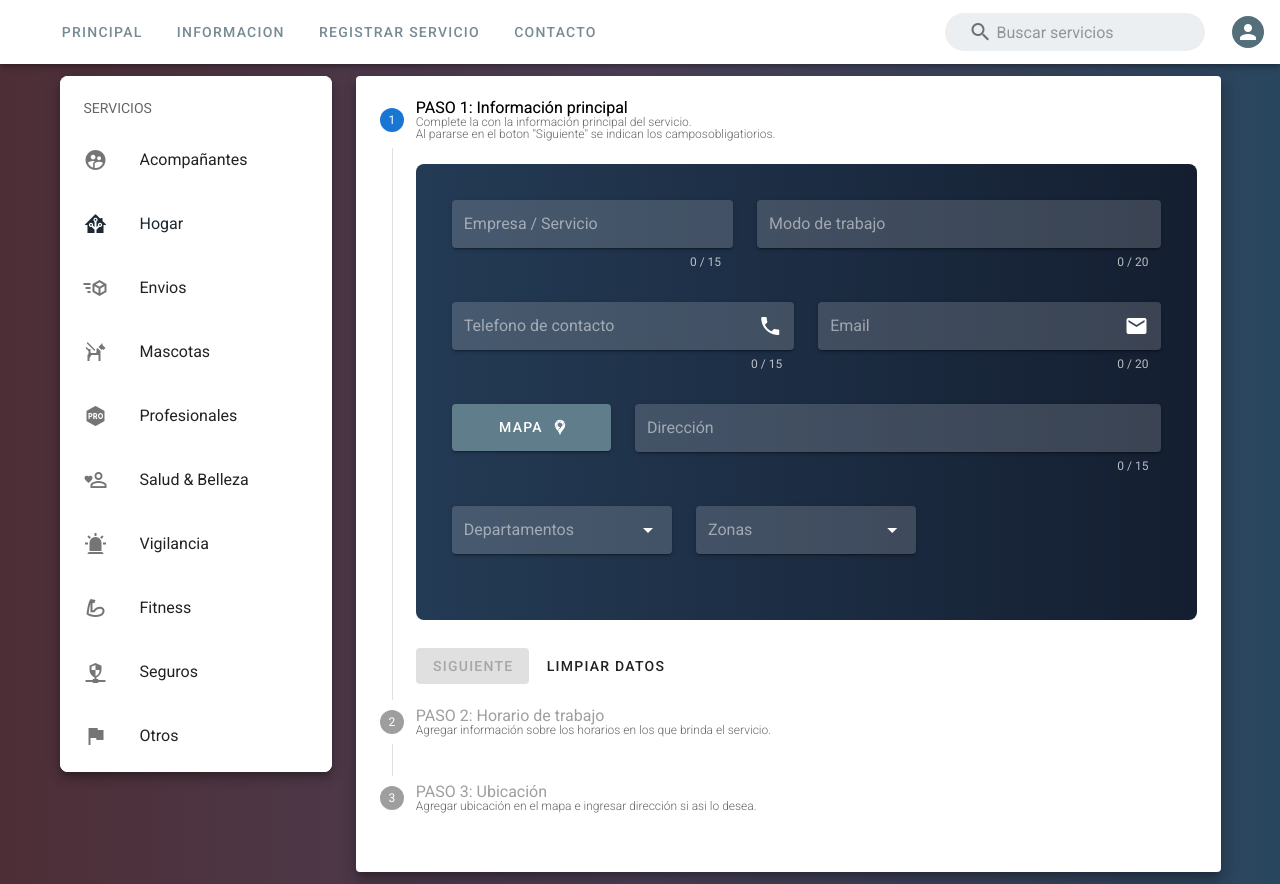
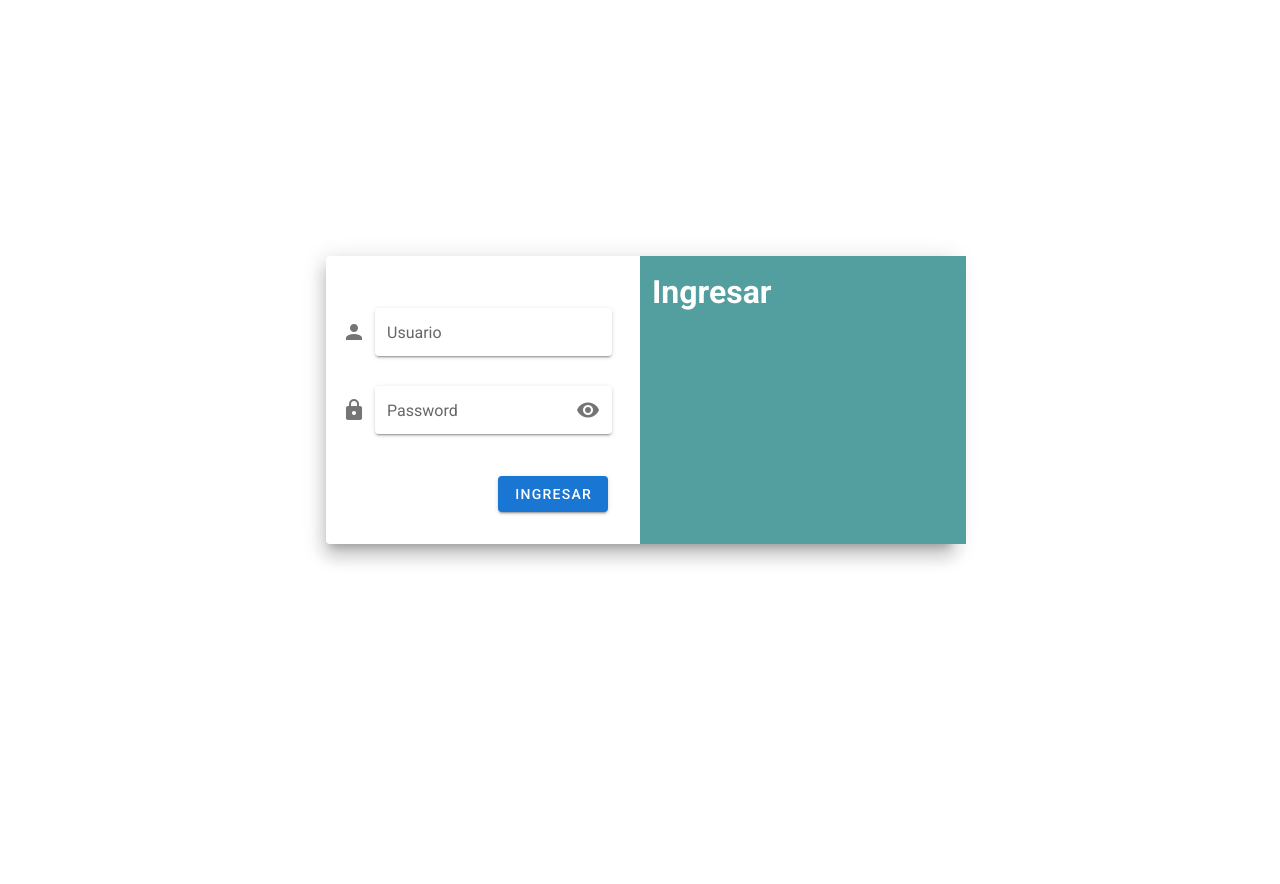
Before and after one commit to gastonmilano10/ProyectOne, a Vue app in the folder Client/projectoneclient/: page / in a window 1280 px wide. After the commit the page ends 800 px from the top, so only its background shows below. Built offline with nearby package versions, Linux system fonts and the light colour scheme.

Commit message:
Comienzo de login
Se comenzo el desarrollo del login

```diff
--- /dev/null
+++ b/Client/projectoneclient/src/components/Login.vue
@@ -0,0 +1,64 @@
+<template>
+  <v-app id="inspire">
+    <v-content>
+      <v-container fluid fill-height>
+        <v-layout align-center justify-center>
+          <v-flex xs12 sm8 md6>
+            <v-card class="elevation-12">
+              <v-row>
+                <v-col md="6">
+                  <v-card-text class="mt-6 pb-0">
+                    <v-form>
+                      <v-text-field
+                        width="150"
+                        name="user"
+                        label="Usuario"
+                        type="text"
+                        placehoder="Usuario"
+                        prepend-icon="mdi-account"
+                        solo
+                      ></v-text-field>
+                      <v-text-field
+                        name="password"
+                        label="Password"
+                        type="password"
+                        placehoder="Contraseña"
+                        prepend-icon="mdi-lock"
+                        append-icon="mdi-eye"
+                        solo
+                      ></v-text-field>
+                    </v-form>
+                  </v-card-text>
+                  <v-card-actions class="pt-0">
+                    <v-col class="text-right">
+                      <v-btn color="primary">Ingresar</v-btn>
+                    </v-col>
+                  </v-card-actions>
+                </v-col>
+
+                <v-col class="cardPanel">
+                  <h1 class="white--text">Ingresar</h1>
+                </v-col>
+              </v-row>
+            </v-card>
+          </v-flex>
+        </v-layout>
+      </v-container>
+    </v-content>
+  </v-app>
+</template>
+
+<script>
+export default {
+  name: "Login",
+  props: {
+    source: String,
+  },
+};
+</script>
+
+<style scoped>
+.cardPanel {
+  background-color: #539e9e;
+}
+</style>
--- a/Client/projectoneclient/src/main.js
+++ b/Client/projectoneclient/src/main.js
@@ -1,5 +1,5 @@
 import Vue from 'vue'
-import App from './App.vue'
+import Login from './components/Login.vue'
 import vuetify from './plugins/vuetify'
 import store from './store'
 import VueRouter from 'vue-router'
@@ -9,7 +9,7 @@ Vue.config.productionTip = false
 new Vue({
   vuetify,
   store,
-  render: h => h(App)
+  render: h => h(Login)
 }).$mount('#app')
 
 
```
